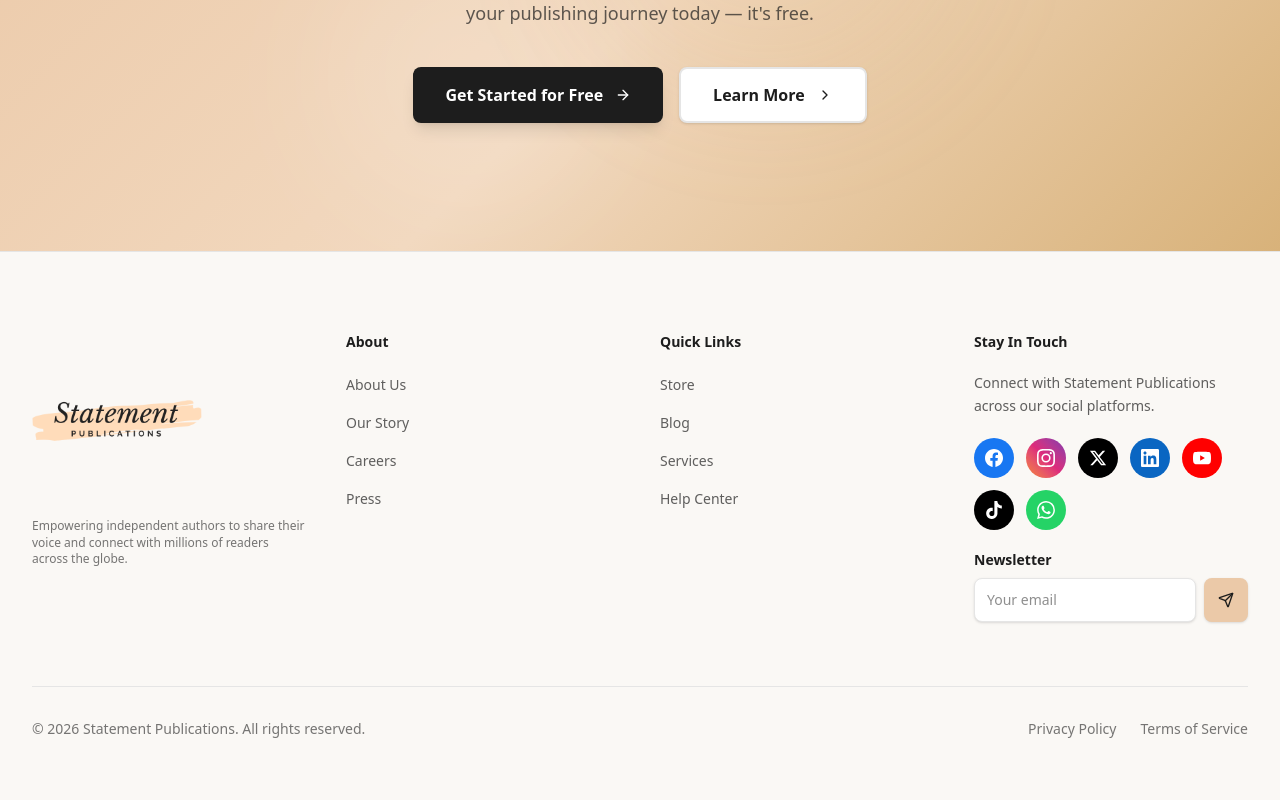
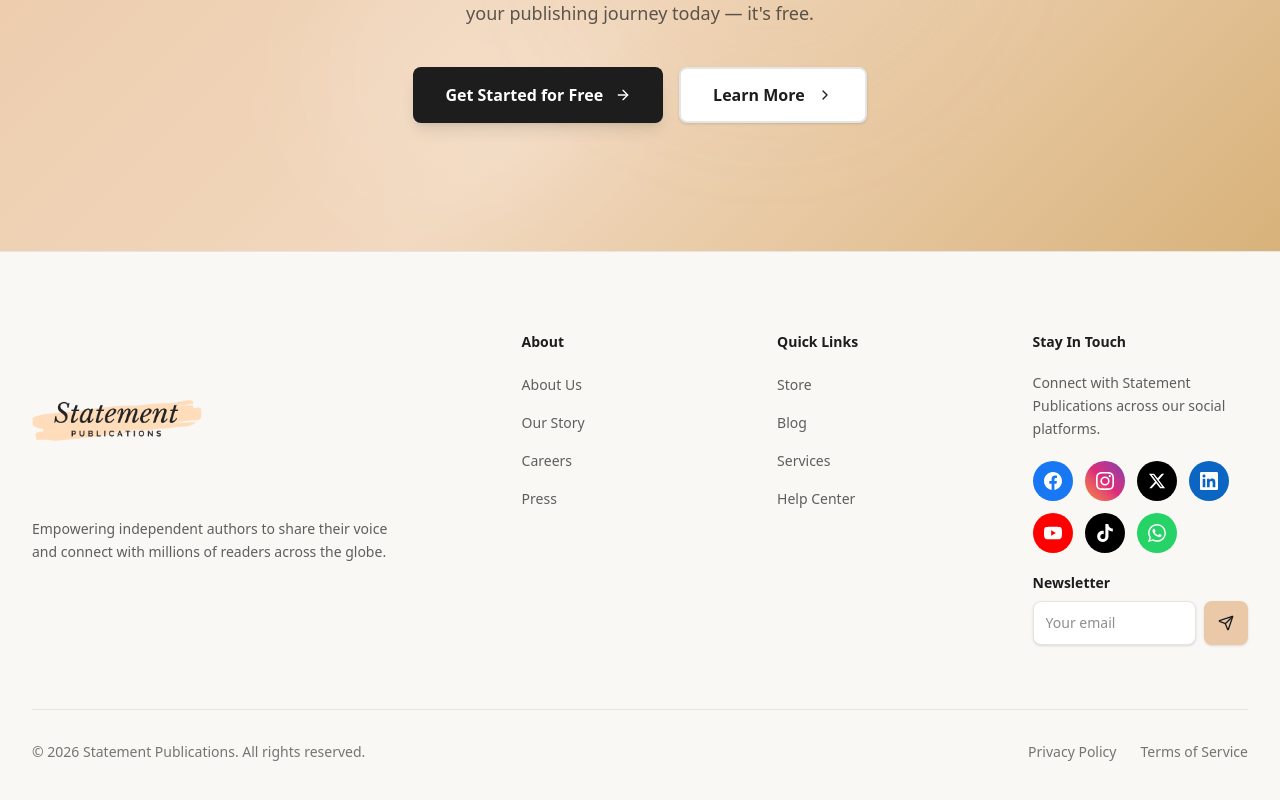
Before and after one commit to Johnfavour-maidu/statement-publications, a Next.js app: page / in a window 1280 px wide. Shown: the part 7040-7840 px from the top of the page. Built offline with nearby package versions, Linux system fonts and the light colour scheme; no server answers; a web font is replaced by a local one.

Commit message:
refactor: footer layout — logo+description left, 3-column links right (INTTERNCV style)

```diff
--- a/src/components/layout/footer.tsx
+++ b/src/components/layout/footer.tsx
@@ -47,20 +47,22 @@ export function Footer() {
   return (
     <footer className="border-t border-gray-200" style={{ backgroundColor: "#FAF8F5" }}>
       <div className="mx-auto max-w-7xl px-4 sm:px-6 lg:px-8 py-20">
-        {/* 4-Column Grid — all columns start at the same top line */}
-        <div className="grid grid-cols-1 gap-12 sm:grid-cols-2 lg:grid-cols-4 lg:gap-10">
+        <div className="flex flex-col lg:flex-row lg:gap-16">
 
-          {/* Column 1 — Logo + Description */}
-          <div className="flex flex-col">
-            <Link href="/" className="inline-block mb-3">
+          {/* Left — Logo + Description */}
+          <div className="lg:w-[35%] flex flex-col">
+            <Link href="/" className="inline-block">
               <img src="/logo.png" alt="Statement Publications" className="h-36 lg:h-[170px] w-auto" />
             </Link>
-            <p className="text-xs text-charcoal/60 leading-snug mt-1">
+            <p className="text-sm text-charcoal/70 leading-relaxed mt-4 max-w-sm">
               Empowering independent authors to share their voice and connect with millions of readers across the globe.
             </p>
           </div>
 
-          {/* Column 2 — About */}
+          {/* Right — 3-Column Links */}
+          <div className="flex-1 grid grid-cols-1 sm:grid-cols-3 gap-10 mt-12 lg:mt-0">
+
+            {/* About */}
             <div className="flex flex-col">
               <h3 className="text-sm font-bold text-charcoal mb-5">About</h3>
               <ul className="space-y-3.5">
@@ -74,7 +76,7 @@ export function Footer() {
               </ul>
             </div>
 
-          {/* Column 3 — Quick Links */}
+            {/* Quick Links */}
             <div className="flex flex-col">
               <h3 className="text-sm font-bold text-charcoal mb-5">Quick Links</h3>
               <ul className="space-y-3.5">
@@ -88,7 +90,7 @@ export function Footer() {
               </ul>
             </div>
 
-          {/* Column 4 — Stay In Touch */}
+            {/* Stay In Touch */}
             <div className="flex flex-col">
               <h3 className="text-sm font-bold text-charcoal mb-5">Stay In Touch</h3>
               <p className="text-sm text-charcoal/70 leading-relaxed">
@@ -112,7 +114,7 @@ export function Footer() {
                 ))}
               </div>
 
-            {/* Newsletter in Column 4 */}
+              {/* Newsletter */}
               <div className="mt-5">
                 <h4 className="text-sm font-bold text-charcoal mb-2">Newsletter</h4>
                 <form onSubmit={handleSubscribe} className="flex gap-2">
@@ -132,6 +134,8 @@ export function Footer() {
                   <p className="text-xs text-green-600 mt-2">Thanks for subscribing!</p>
                 )}
               </div>
+            </div>
+
           </div>
         </div>
 
```
Lines whose indentation alone changed are shown as unchanged.
